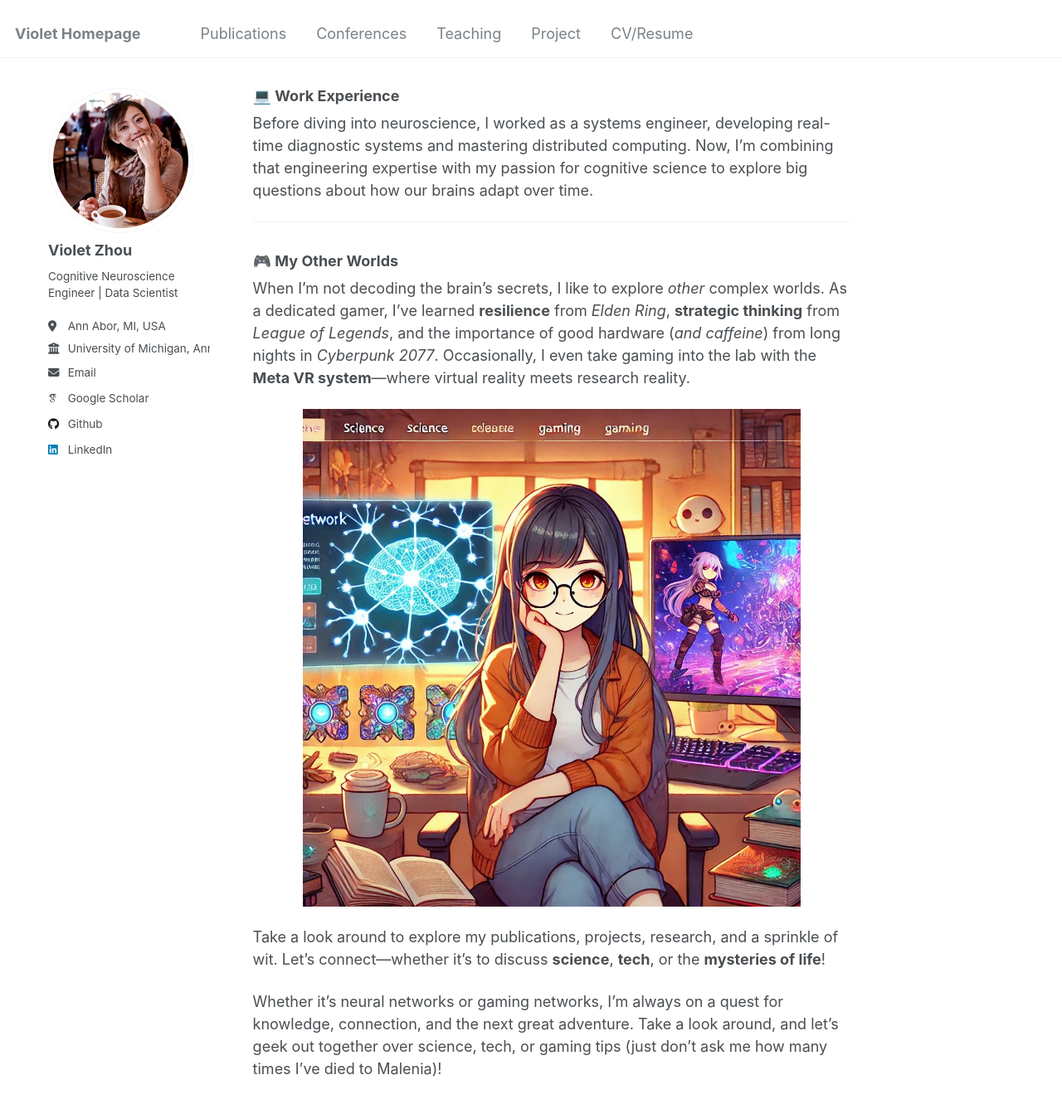
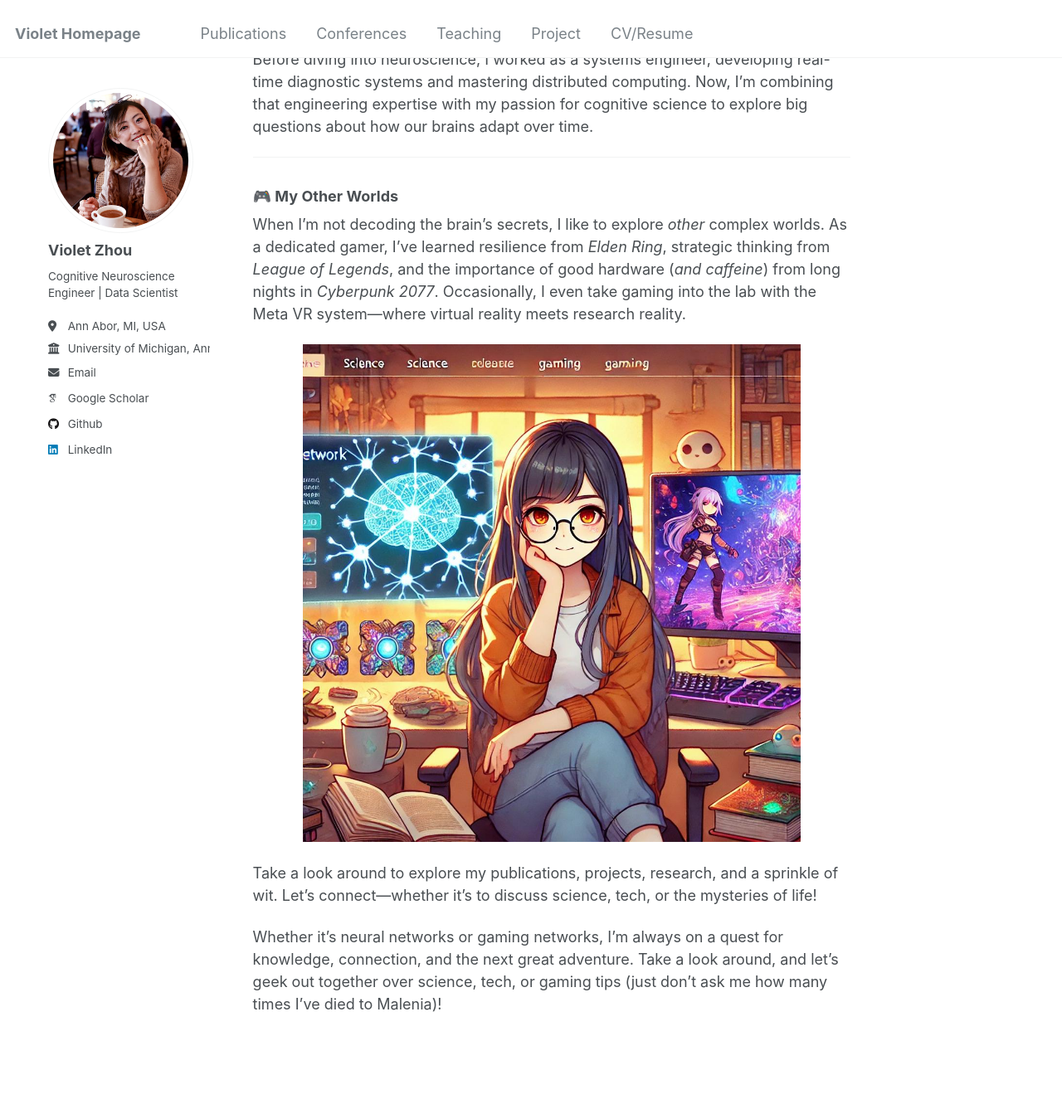
Before and after one commit to Quan-VioletZhou/violet_academicpage, a Jekyll site: the page built from _pages/about.md, in a window 1280 px wide and 1400 px high, scrolled down 1412 px. Shown: the top 1337 px of the window at 83% size. Built offline with Jekyll 4.4.1, drawn with Linux system fonts in a browser that asks for light colours; some web fonts are replaced; some of the changed text lies outside the part shown.

Commit message:
Homepage update

```diff
--- a/_pages/about.md
+++ b/_pages/about.md
@@ -40,10 +38,10 @@ Before diving into neuroscience, I worked as a systems engineer, developing real
 ---
 
 ### 🎮 My Other Worlds
-When I’m not decoding the brain’s secrets, I like to explore *other* complex worlds. As a dedicated gamer, I’ve learned **resilience** from *Elden Ring*, **strategic thinking** from *League of Legends*, and the importance of good hardware (*and caffeine*) from long nights in *Cyberpunk 2077*. Occasionally, I even take gaming into the lab with the **Meta VR system**—where virtual reality meets research reality.
+When I’m not decoding the brain’s secrets, I like to explore *other* complex worlds. As a dedicated gamer, I’ve learned resilience from *Elden Ring*, strategic thinking from *League of Legends*, and the importance of good hardware (*and caffeine*) from long nights in *Cyberpunk 2077*. Occasionally, I even take gaming into the lab with the Meta VR system—where virtual reality meets research reality.
 
 <img src="./images/violet.jpg" alt="persona image" width="600" style="display: block; margin: 20px auto;">
 
-Take a look around to explore my publications, projects, research, and a sprinkle of wit. Let’s connect—whether it’s to discuss **science**, **tech**, or the **mysteries of life**!
+Take a look around to explore my publications, projects, research, and a sprinkle of wit. Let’s connect—whether it’s to discuss science, tech, or the mysteries of life!
 
 Whether it’s neural networks or gaming networks, I’m always on a quest for knowledge, connection, and the next great adventure. Take a look around, and let’s geek out together over science, tech, or gaming tips (just don’t ask me how many times I’ve died to Malenia)!
```
Also changed, not shown: other parts of _pages/about.md (+2 -4 lines).
